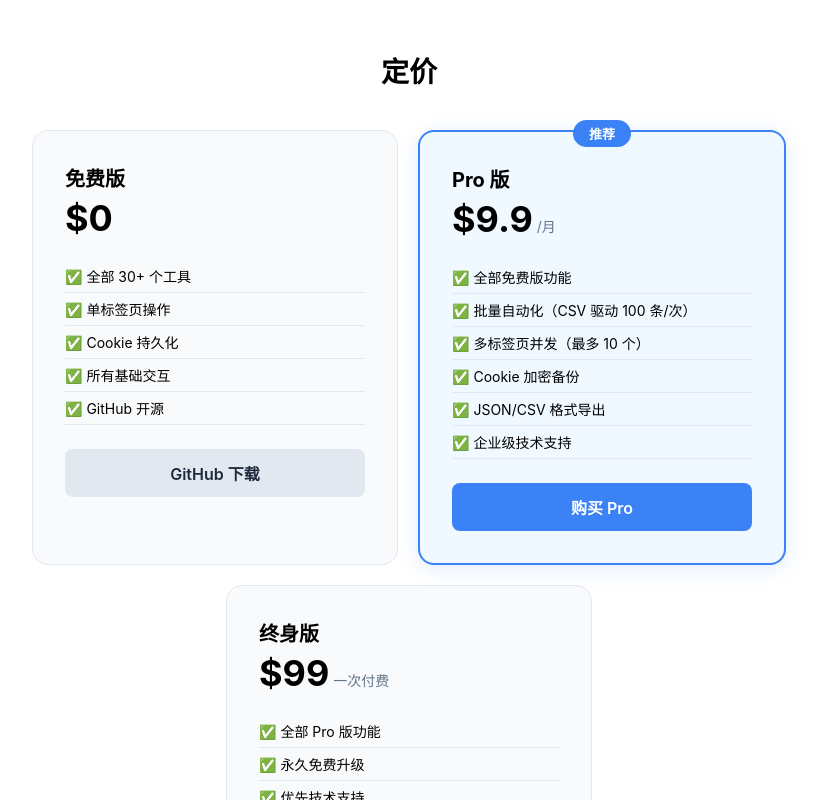
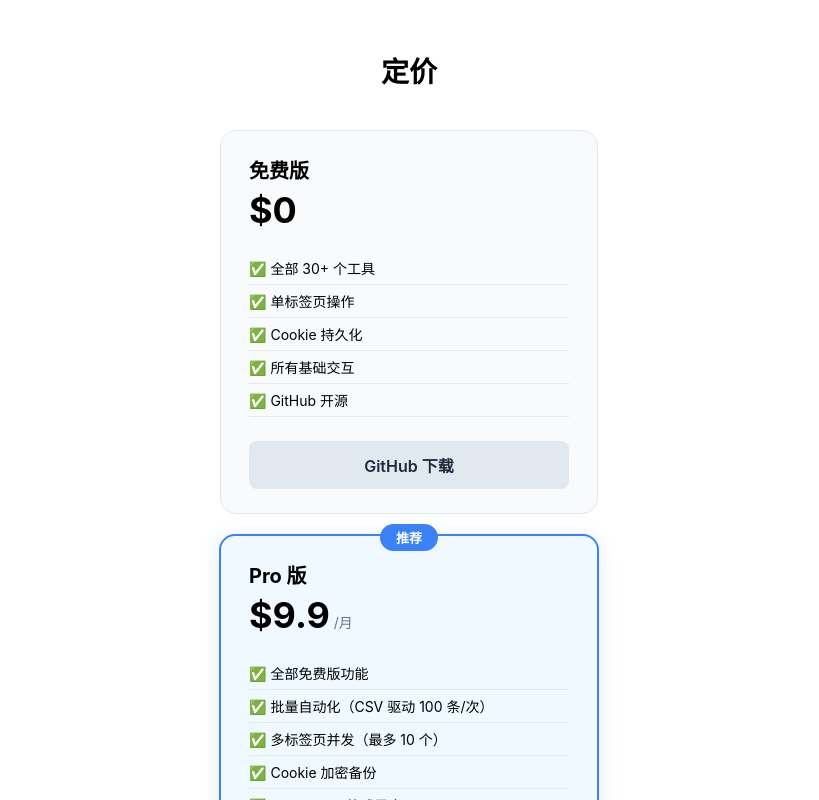
Before and after one commit to yubao2000/mcp-browser-server, a Next.js app in the folder landing/: page / in a window 1280 px wide. Shown: the part 1060-1860 px from the top of the page, without its empty margins (231-1050 px from the left). Built offline with nearby package versions, Linux system fonts and the light colour scheme.

Commit message:
fix: pricing 改为竖向排列

```diff
--- a/landing/app/page.tsx
+++ b/landing/app/page.tsx
@@ -160,24 +160,23 @@ export default function Home() {
         <div
           style={{
             display: "flex",
+            flexDirection: "column",
+            alignItems: "center",
             gap: 20,
-            justifyContent: "center",
-            flexWrap: "wrap",
-            maxWidth: 960,
+            maxWidth: 350,
             margin: "0 auto",
-            padding: "0 10px",
+            padding: "0 20px",
           }}
         >
-          {PLANS.map((plan) => (
+          {PLANS.slice(0, 3).map((plan) => (
             <div
               key={plan.tier}
               style={{
-                flex: "1 1 260px",
-                maxWidth: 300,
-                minWidth: 240,
+                width: "100%",
+                maxWidth: 320,
                 background: plan.highlight ? "#f0f9ff" : "#f8fafc",
                 borderRadius: 16,
-                padding: 32,
+                padding: "24px 28px",
                 border: plan.highlight
                   ? "2px solid #3b82f6"
                   : "1px solid #e2e8f0",
```
